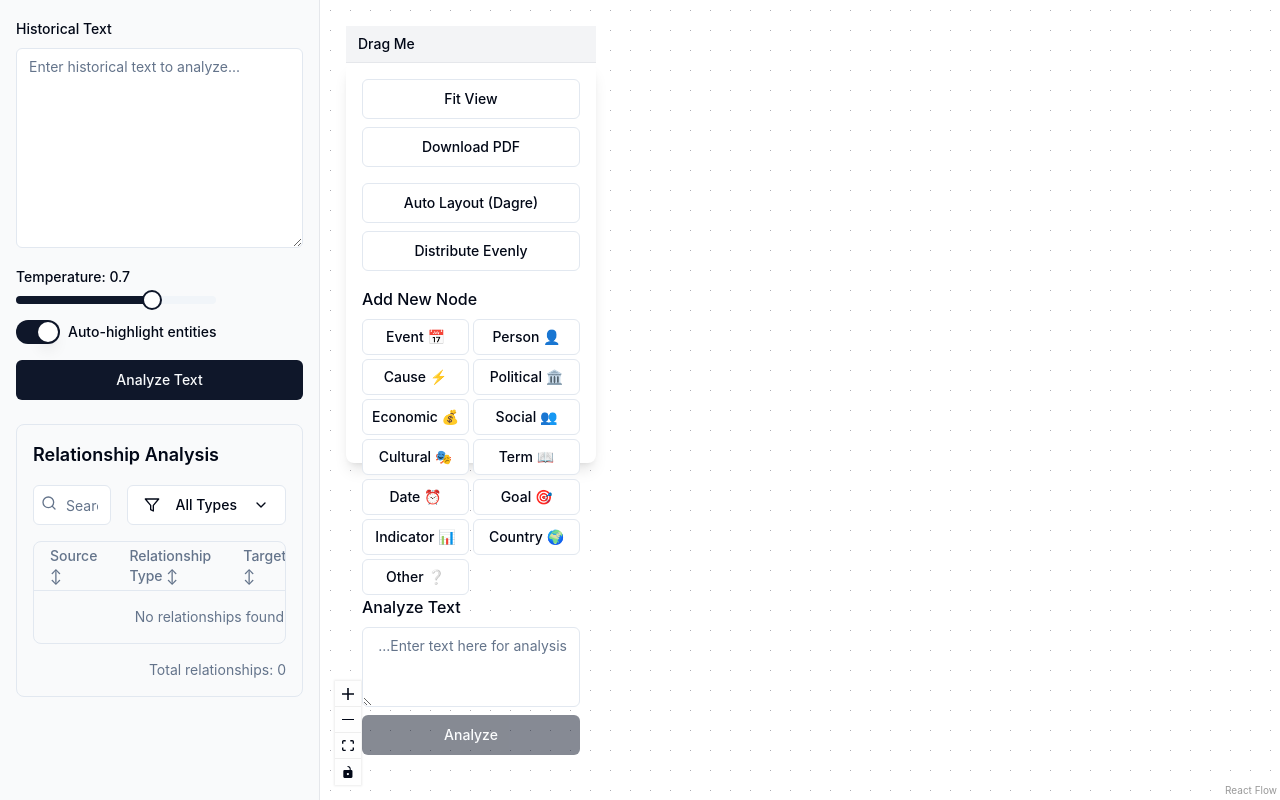
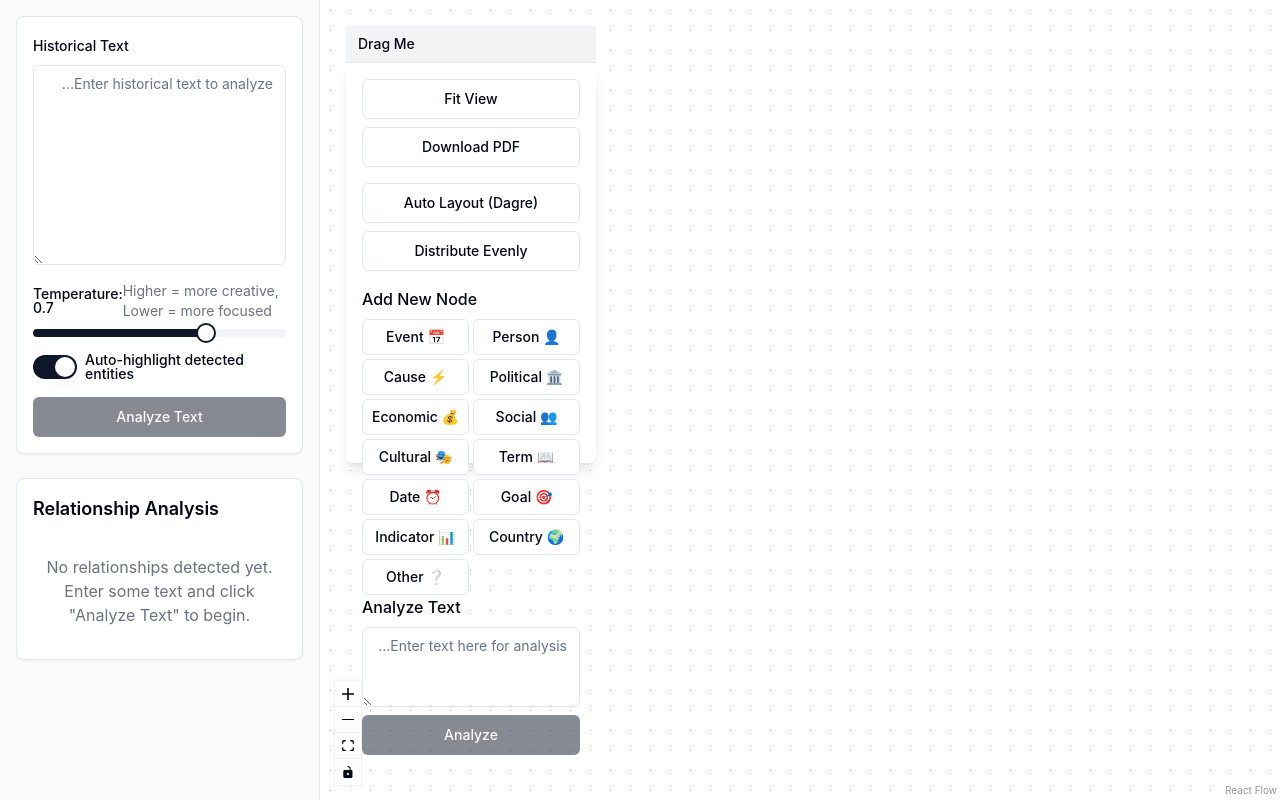
Before and after one commit to cvUPTZ/history-relationships-explorer-43, a React (Vite) app: page / in a window 1280 px wide. Built offline with nearby package versions, Linux system fonts and the light colour scheme.

Commit message:
Enhance analysis component
Improve the analysis component functionality.

```diff
--- a/src/pages/Analysis.tsx
+++ b/src/pages/Analysis.tsx
@@ -1,3 +1,4 @@
+
 import React, { useCallback, useState } from "react";
 import { Button } from "@/components/ui/button";
 import { Textarea } from "@/components/ui/textarea";
@@ -5,11 +6,14 @@ import { Skeleton } from "@/components/ui/skeleton";
 import { Slider } from "@/components/ui/slider";
 import { Switch } from "@/components/ui/switch";
 import { Label } from "@/components/ui/label";
+import { Card } from "@/components/ui/card";
+import { AlertCircle, Loader2 } from "lucide-react";
 import { useHighlightStore } from "../utils/highlightStore";
 import { toast } from "sonner";
 import { supabase } from "@/integrations/supabase/client";
 import RelationshipsTable from '../components/RelationshipsTable';
 import { EdgeDialog } from '../components/EdgeDialog';
+import { Alert, AlertDescription } from "@/components/ui/alert";
 
 interface Relationship {
     source: string;
@@ -26,22 +30,20 @@ export default function Analysis({ onAnalysisComplete }: AnalysisProps) {
     const [isLoading, setIsLoading] = useState(false);
     const [temperature, setTemperature] = useState([0.7]);
     const [autoHighlight, setAutoHighlight] = useState(true);
+    const [error, setError] = useState<string | null>(null);
     const { addHighlight } = useHighlightStore();
     const [relationships, setRelationships] = useState<Relationship[]>([]);
     const [isEdgeDialogOpen, setIsEdgeDialogOpen] = useState(false);
     const [currentRelationship, setCurrentRelationship] = useState<{ source: string; target: string } | null>(null);
 
-    // Function to handle relationship editing from the table
     const handleEditRelationship = useCallback((relationship: Relationship, index: number) => {
         setCurrentRelationship(relationship);
         setIsEdgeDialogOpen(true);
     }, []);
 
-    // Function to update the relationship list when the EdgeDialog is confirmed
     const handleEdgeComplete = useCallback((newType: string, customLabel?: string) => {
         if (!currentRelationship) return;
 
-        // Find the index of the relationship to update
         const indexToUpdate = relationships.findIndex(rel =>
             rel.source === currentRelationship.source && rel.target === currentRelationship.target
         );
@@ -51,7 +53,6 @@ export default function Analysis({ onAnalysisComplete }: AnalysisProps) {
             return;
         }
 
-        // Create a new relationships array with the updated relationship
         const updatedRelationships = [...relationships];
         updatedRelationships[indexToUpdate] = {
             ...updatedRelationships[indexToUpdate],
@@ -59,43 +60,42 @@ export default function Analysis({ onAnalysisComplete }: AnalysisProps) {
         };
 
         setRelationships(updatedRelationships);
-        onAnalysisComplete?.(updatedRelationships); // Notify parent of the changes
+        onAnalysisComplete?.(updatedRelationships);
         setIsEdgeDialogOpen(false);
         setCurrentRelationship(null);
     }, [relationships, currentRelationship, onAnalysisComplete]);
 
-
-    // الدالة المسؤولة عن تحليل النص واستلام الاستجابة من API
     const analyzeText = useCallback(async () => {
-        if (!text.trim()) {
+        const trimmedText = text.trim();
+        if (!trimmedText) {
             toast.error("Please enter some text to analyze");
             return;
         }
 
         setIsLoading(true);
+        setError(null);
+
         try {
-            console.log("Triggering Supabase analyze-text function with:", {
-                text: text.substring(0, 100) + "...", // تسجيل أول 100 حرف فقط للتبسيط
-                temperature: temperature[0],
+            console.log("Analyzing text:", {
+                textLength: trimmedText.length,
+                temperature: temperature[0]
             });
 
             const { data, error } = await supabase.functions.invoke("analyze-text", {
                 body: {
-                    text,
+                    text: trimmedText,
                     temperature: temperature[0]
                 },
             });
 
             if (error) throw error;
 
-            console.log("Received response from analyze-text:", data);
+            console.log("Analysis response:", data);
 
-            // التحقق من صحة الاستجابة مع التأكد من وجود مصفوفة relationships
             if (!data || !Array.isArray(data.relationships)) {
                 throw new Error("Invalid response format from API");
             }
 
-            // تحويل بيانات العلاقات الواردة إلى التنسيق المطلوب
             const formattedRelationships: Relationship[] = data.relationships.map((rel: any) => ({
                 source: rel.source,
                 target: rel.target,
@@ -104,14 +104,14 @@ export default function Analysis({ onAnalysisComplete }: AnalysisProps) {
 
             console.log("Formatted relationships:", formattedRelationships);
 
-            // تعيين العلاقات إلى الحالة بحيث تُستخدم لاحقًا في جدول العلاقات
             setRelationships(formattedRelationships);
             onAnalysisComplete?.(formattedRelationships);
 
-            // تمييز الكيانات في النص تلقائيًا إذا كان الخيار مفعلاً
             if (autoHighlight) {
+                const processedEntities = new Set();
                 formattedRelationships.forEach((rel) => {
                     [rel.source, rel.target].forEach((entity) => {
+                        if (!processedEntities.has(entity)) {
                             const startIndex = text.indexOf(entity);
                             if (startIndex !== -1) {
                                 addHighlight({
@@ -120,6 +120,8 @@ export default function Analysis({ onAnalysisComplete }: AnalysisProps) {
                                     from: startIndex,
                                     to: startIndex + entity.length,
                                 });
+                                processedEntities.add(entity);
+                            }
                         }
                     });
                 });
@@ -128,7 +130,9 @@ export default function Analysis({ onAnalysisComplete }: AnalysisProps) {
             toast.success("Analysis complete!");
         } catch (error: any) {
             console.error("Analysis error:", error);
-            toast.error(error.message || "Failed to analyze text");
+            const errorMessage = error.message || "Failed to analyze text";
+            setError(errorMessage);
+            toast.error(errorMessage);
         } finally {
             setIsLoading(false);
         }
@@ -136,25 +140,35 @@ export default function Analysis({ onAnalysisComplete }: AnalysisProps) {
 
     return (
         <div className="space-y-6">
+            <Card className="p-4">
                 <div className="grid gap-4">
                     <div className="space-y-2">
-                    <Label>Historical Text</Label>
+                        <Label htmlFor="historical-text">Historical Text</Label>
                         <Textarea
+                            id="historical-text"
+                            dir="rtl"
                             placeholder="Enter historical text to analyze..."
                             value={text}
                             onChange={(e) => setText(e.target.value)}
-                        className="h-[200px]"
+                            className="h-[200px] font-arabic"
+                            disabled={isLoading}
                         />
                     </div>
 
                     <div className="space-y-2">
-                    <Label>Temperature: {temperature}</Label>
+                        <div className="flex items-center justify-between">
+                            <Label>Temperature: {temperature[0]}</Label>
+                            <span className="text-sm text-gray-500">
+                                Higher = more creative, Lower = more focused
+                            </span>
+                        </div>
                         <Slider
                             value={temperature}
                             onValueChange={setTemperature}
                             max={1}
                             step={0.1}
-                        className="w-[200px]"
+                            disabled={isLoading}
+                            className="w-full"
                         />
                     </div>
 
@@ -163,20 +177,36 @@ export default function Analysis({ onAnalysisComplete }: AnalysisProps) {
                             id="auto-highlight"
                             checked={autoHighlight}
                             onCheckedChange={setAutoHighlight}
+                            disabled={isLoading}
                         />
-                    <Label htmlFor="auto-highlight">Auto-highlight entities</Label>
+                        <Label htmlFor="auto-highlight">Auto-highlight detected entities</Label>
                     </div>
 
                     <Button
                         onClick={analyzeText}
-                    disabled={isLoading}
+                        disabled={isLoading || !text.trim()}
                         className="w-full md:w-auto"
                     >
-                    {isLoading ? "Analyzing..." : "Analyze Text"}
+                        {isLoading ? (
+                            <>
+                                <Loader2 className="mr-2 h-4 w-4 animate-spin" />
+                                Analyzing...
+                            </>
+                        ) : (
+                            "Analyze Text"
+                        )}
                     </Button>
                 </div>
+            </Card>
 
-            <div className="border rounded-lg p-4 space-y-4">
+            {error && (
+                <Alert variant="destructive">
+                    <AlertCircle className="h-4 w-4" />
+                    <AlertDescription>{error}</AlertDescription>
+                </Alert>
+            )}
+
+            <Card className="p-4 space-y-4">
                 <h2 className="text-lg font-semibold">Relationship Analysis</h2>
                 {isLoading ? (
                     <div className="space-y-2">
@@ -184,10 +214,10 @@ export default function Analysis({ onAnalysisComplete }: AnalysisProps) {
                         <Skeleton className="h-8 w-full" />
                         <Skeleton className="h-8 w-full" />
                     </div>
-                ) : (
+                ) : relationships.length > 0 ? (
                     <RelationshipsTable
                         relationships={relationships}
-                        onEdit={(rel, index) => handleEditRelationship(rel, index)}
+                        onEdit={handleEditRelationship}
                         onDelete={(index) => {
                             const newRelationships = [...relationships];
                             newRelationships.splice(index, 1);
@@ -195,8 +225,12 @@ export default function Analysis({ onAnalysisComplete }: AnalysisProps) {
                             onAnalysisComplete?.(newRelationships);
                         }}
                     />
+                ) : (
+                    <div className="text-center text-gray-500 py-4">
+                        No relationships detected yet. Enter some text and click "Analyze Text" to begin.
+                    </div>
                 )}
-            </div>
+            </Card>
 
             {currentRelationship && (
                 <EdgeDialog
```
Lines whose indentation alone changed are shown as unchanged.
